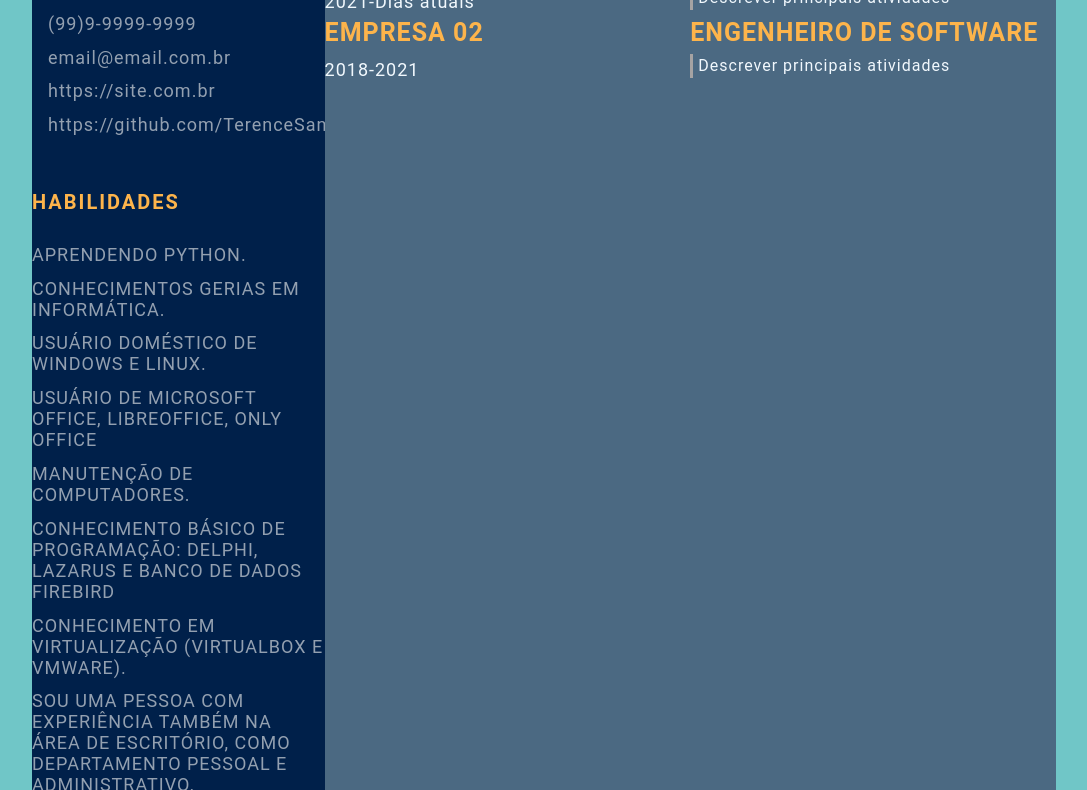
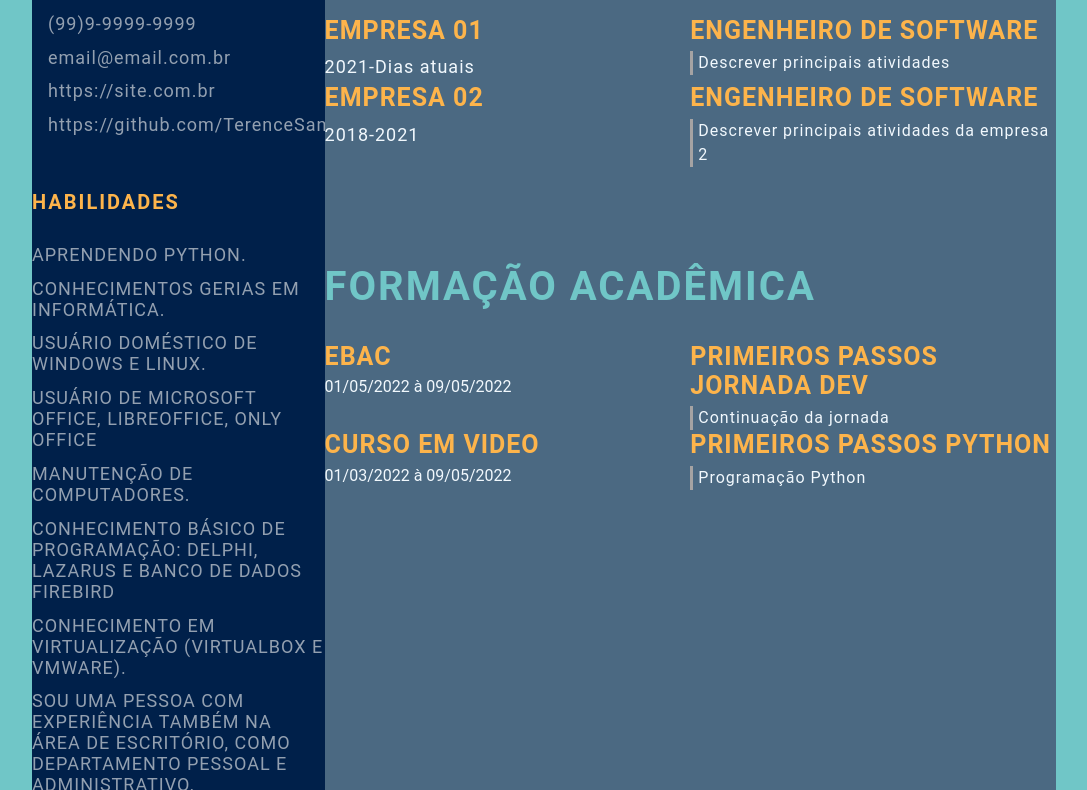
Before and after one commit to TerenceSantana/TerenceSantana.github.io, a plain HTML site: page index.html in a window 1280 px wide. Shown: the part 494-1284 px from the top of the page, without its empty margins (96-1183 px from the left). Drawn offline with Linux system fonts and the light colour scheme.

Commit message:
Jornada Dev EBAC dia 4 (#4)

```diff
--- a/index.html
+++ b/index.html
@@ -50,8 +50,9 @@
                <div class="right-title">
                   Sobre Mim
                </div>
-               <p class="about-me-contents">Olá, eu sou o Terence e estou fazendo a Jornada Dev EBAC</p><br>
-               <br> Inserir Lorem Ipsum: Lorem ipsum dolor sit amet consectetur adipisicing elit. Dicta laudantium ducimus tenetur, sit sint quia sunt, vel recusandae, laboriosam officiis impedit delectus dolor facilis consequuntur labore. Velit provident magnam veritatis?
+               <p class="about-me-contents">Olá, eu sou o Terence e estou fazendo a Jornada Dev EBAC<br>
+                  <br> Inserir Lorem Ipsum: Lorem ipsum dolor sit amet consectetur adipisicing elit. Dicta laudantium ducimus tenetur, sit sint quia sunt, vel recusandae, laboriosam officiis impedit delectus dolor facilis consequuntur labore. Velit provident magnam veritatis?
+               </p>
             </section>
          </div>
          <section class="experience gap">
@@ -77,12 +78,35 @@
                <div>
                   <div class="exp-right">
                      <p class="exp-position">Engenheiro de Software</p>
-                     <p class="exp-desc">Descrever principais atividades</p>
+                     <p class="exp-desc">Descrever principais atividades da empresa 2</p>
                   </div>
                </div>
 
             </div>
          </section>
+         <section class="education gap">
+            <div class="right-title">
+               Formação Acadêmica
+            </div>
+            <div class="education-contents">
+               <div class="education-left">
+                  <p class="education-school-name">EBAC</p>
+                  <p class="education-time-period">01/05/2022 à 09/05/2022</p>
+               </div>
+               <div class="education-right">
+                  <p class="education-subject">Primeiros passos jornada DEV</p>
+                  <p class="education-desc">Continuação da jornada</p>
+               </div>
+               <div class="education-left">
+                  <p class="education-school-name">Curso em Video</p>
+                  <p class="education-time-period">01/03/2022 à 09/05/2022</p>
+               </div>
+               <div class="education-right">
+                  <p class="education-subject">Primeiros passos Python</p>
+                  <p class="education-desc">Programação Python</p>
+               </div>
+         </div>
+         </section>
       </section>
    </main>
 </body>
```
